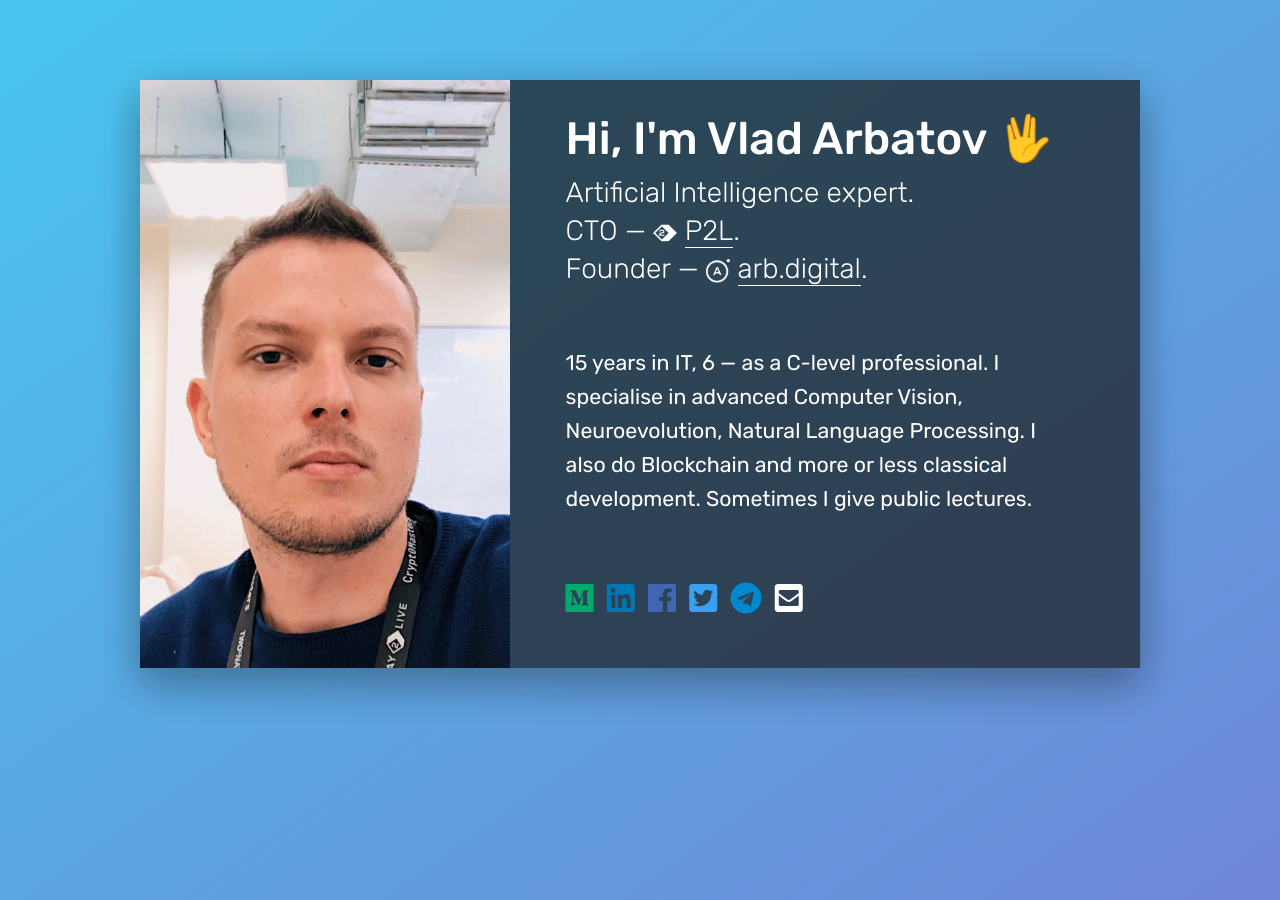
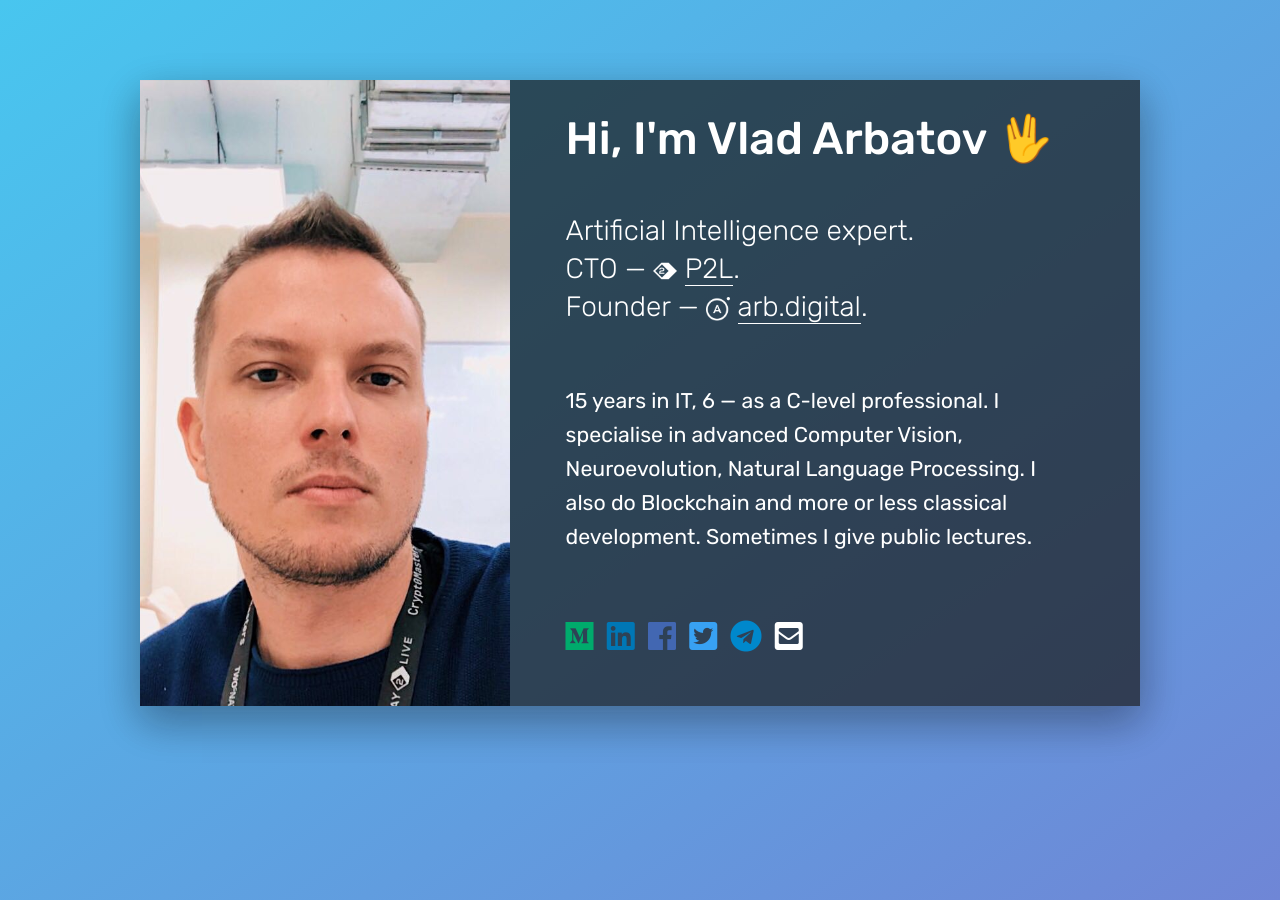
Before and after one commit to vladzima/arbatovme, a Jekyll site: the page built from index.md, in a window 1280 px wide. Built offline with Jekyll 4.4.1, drawn with Linux system fonts in a browser that asks for light colours.

Commit message:
fixing some things

```diff
--- a/_config.yml
+++ b/_config.yml
@@ -18,7 +18,7 @@ email: vlad@arbatov.me
 description: >- # this means to ignore newlines until "baseurl:"
   Artificial Intelligence expert. CTO — P2L. Founder — arb.digital.
 baseurl: "" # the subpath of your site, e.g. /blog
-url: "" # the base hostname & protocol for your site, e.g. http://example.com
+url: "https://arbatov.me" # the base hostname & protocol for your site, e.g. http://example.com
 twitter_username: vladzima
 
 # Build settings
--- a/index.md
+++ b/index.md
@@ -4,7 +4,7 @@
 
 layout: home
 title: Hi, I'm Vlad Arbatov 🖖
-tagline: Artificial Intelligence expert.<br>CTO — <img src="../assets/favicon-p2l-white.png" width="24px"> <a href="https://p2l.tv">P2L</a>.<br>Founder — <img src="../assets/favicon-arb-white.png" width="24px"> <a href="https://arb.digital">arb.digital</a>.
+tagline: <br>Artificial Intelligence expert.<br>CTO — <img src="../assets/favicon-p2l-white.png" width="24px"> <a href="https://p2l.tv">P2L</a>.<br>Founder — <img src="../assets/favicon-arb-white.png" width="24px"> <a href="https://arb.digital">arb.digital</a>.
 about: 15 years in IT, 6 — as a C-level professional. I specialise in advanced Computer Vision, Neuroevolution, Natural Language Processing. I also do Blockchain and more or less classical development. Sometimes I give public lectures.
 contact: <a href="https://medium.com/vladislav-arbatov/" class="medium"><i class="fab fa-medium"></i></a> <a href="https://www.linkedin.com/in/vladzima/" class="linkedin"><i class="fab fa-linkedin"></i></a> <a href="https://facebook.com/vladzima" class="facebook"><i class="fab fa-facebook"></i></a> <a href="https://twitter.com/vladzima" class="twitter"><i class="fab fa-twitter-square"></i></a> <a href="http://t.me/vladzima" class="telegram"><i class="fab fa-telegram"></i></a> <a href="mailto:vlad@arbatov.me" class="email"><i class="fas fa-envelope-square"></i></a>
 ---
```
